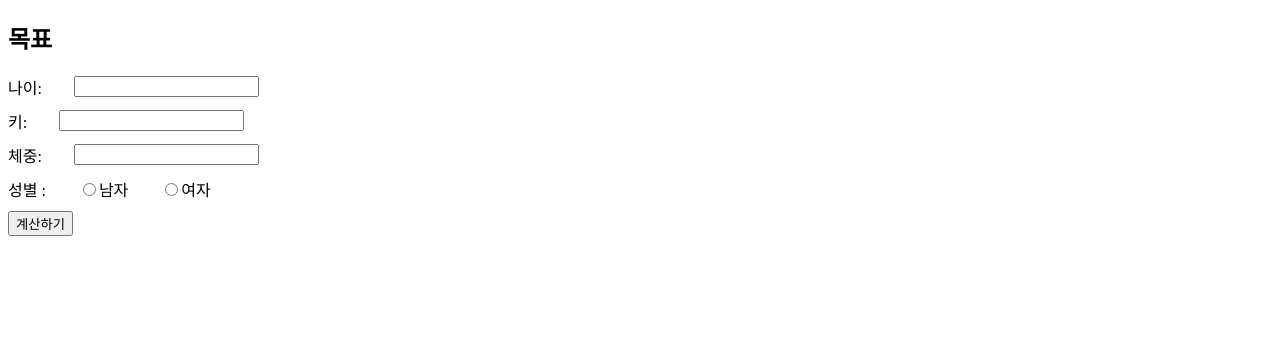
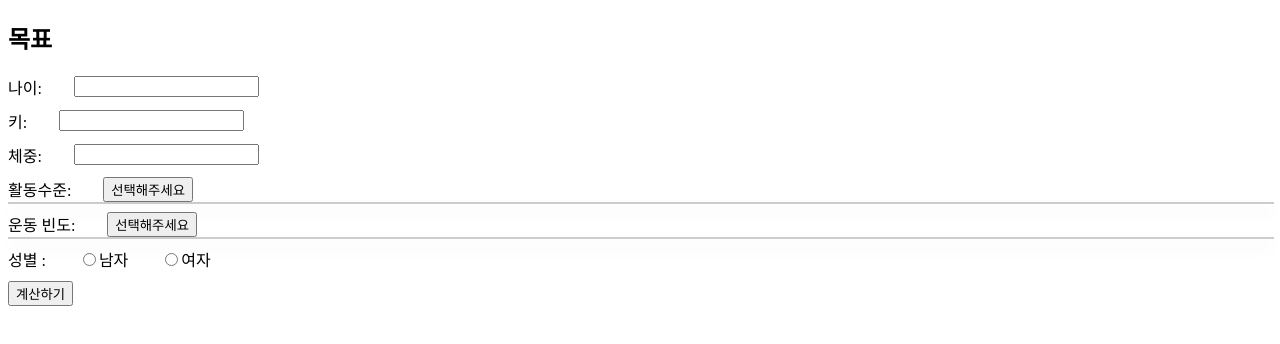
Before and after one commit to programmers-4gen-b/MyMealDiary, a React (Create React App) app in the folder client/: page / in a window 1280 px wide. Shown: the top 344 px of the page. Built offline with nearby package versions, Linux system fonts and the light colour scheme.

Commit message:
feat/ 목표 페이지 - 활동 대사량 추가

```diff
--- a/client/src/App.js
+++ /dev/null
@@ -1,63 +0,0 @@
-import React, { useState } from 'react';
-import './index.css';
-import GenderSelection from './component/GenderSelection';
-import BmrCalculator from './component/BmrCalculator';
-
-function App() {
-  const [formData, setFormData] = useState({
-    weight: "",
-    height: "",
-    age: "",
-    gender: "",
-    result: ""
-  });
-
-  const handleInputChange = (e) => {
-    const { name, value } = e.target;
-    setFormData({...formData, [name]: value});
-  };
-
-  return (
-    <div>
-      <h2>목표</h2>
-
-      <div className="input-body">
-        <span>나이:</span>
-        <input
-          type="number"
-          name="age"
-          value={formData.age}
-          onChange={handleInputChange}
-        />
-      </div>
-
-      <div className="input-body">
-        <span>  키:</span>
-        <input
-          type="number"
-          name="height"
-          value={formData.height}
-          onChange={handleInputChange}
-        />
-      </div>
-
-      <div className="input-body">
-        <span>체중:</span>
-        <input
-          type="number"
-          name="weight"
-          value={formData.weight}
-          onChange={handleInputChange}
-        />
-      </div>
-
-      <GenderSelection gender={formData.gender}
-      setGender={(value) => setFormData({...formData, gender: value})}
-      />
-
-      <BmrCalculator formData={formData} />
-    </div>
-  );
-}
-
-export default App;
--- /dev/null
+++ b/client/src/Goal.css
@@ -0,0 +1,39 @@
+.input-body {
+    display: flex;
+    align-items: center; /* 요소를 수직 중앙 정렬 */
+    justify-content: flex-start; /* 요소를 왼쪽 정렬 */
+    gap: 2rem; /* 요소 간의 간격 */
+    margin-bottom: 10px;
+    position: relative; /* 드롭다운 배치를 위한 상대적 위치 */
+  }
+
+  .options {
+    position: absolute; /* 드롭다운이 부모 기준으로 절대 위치 */
+    top: 100%; /* 부모 요소 바로 아래에 위치 */
+    left: 0;
+    background-color: white;
+    border: 1px solid #ccc;
+    width: 100%;
+    box-shadow: 0px 8px 16px rgba(0, 0, 0, 0.1);
+    z-index: 1;
+    max-height: 0;
+    overflow: hidden;
+    transition: max-height 0.3s ease-out;
+  }
+
+  .options.show {
+    max-height: 300px; /* 드롭다운이 펼쳐질 때 높이 */
+  }
+
+  .options button {
+    width: 100%;
+    padding: 10px;
+    text-align: left;
+    background: none;
+    border: none;
+    cursor: pointer;
+  }
+
+  .options button:hover {
+    background-color: #f0f0f0;
+  }
--- /dev/null
+++ b/client/src/Goal.js
@@ -0,0 +1,143 @@
+import React, { useState } from 'react';
+import './Goal.css';
+import GenderSelection from './component/GenderSelection';
+import BmrCalculator from './component/BmrCalculator';
+
+function Goal() {
+  const [formData, setFormData] = useState({
+    weight: "",
+    height: "",
+    age: "",
+    gender: "",
+    result: "",
+    activityGrade: "",
+    exerciseGrade: ""
+  });
+
+  const [showOptions, setShowOptions] = useState({
+    activityGrade : false,
+    exerciseGrade : false
+  });
+
+  const handleInputChange = (e) => {
+    const { name, value } = e.target;
+    setFormData({...formData, [name]: value});
+  };
+
+  const handleOptionSelect = (field ,option) => {
+    setFormData((prevData) => ({
+      ...prevData, [field]: option }));
+    setShowOptions(
+      (prevOptions) => ({
+        ...prevOptions, [field] : false}));
+  };
+
+  const toggleOptions = (field) => {
+    setShowOptions((prevOptions) => ({
+      ...prevOptions, [field] : !prevOptions[field]
+    }));
+  };
+
+  const getExerciseGradeText = (value) => {
+    switch (value) {
+      case 0:
+        return "주에 운동 0회";
+      case 0.1:
+        return "주에 운동 1~3회";
+      case 0.2:
+        return "주에 운동 4~6회";
+      case 0.3:
+        return "주에 운동 7회 이상";
+      default:
+        return "선택해주세요"; // 초기 상태
+    }
+  };
+
+  const getActivityGradeText = (value) => {
+    switch (value) {
+      case 1.2:
+        return "낮음 (1.2)";
+      case 1.4:
+        return "보통 (1.4)";
+      case 1.6:
+        return "높음 (1.6)";
+      default:
+        return "선택해주세요"; // 초기 상태
+    }
+  };
+
+  return (
+    <div>
+      <h2>목표</h2>
+
+      <div className="input-body">
+        <span>나이:</span>
+        <input
+          type="number"
+          name="age"
+          value={formData.age}
+          onChange={handleInputChange}
+        />
+      </div>
+
+      <div className="input-body">
+        <span>  키:</span>
+        <input
+          type="number"
+          name="height"
+          value={formData.height}
+          onChange={handleInputChange}
+        />
+      </div>
+
+      <div className="input-body">
+        <span>체중:</span>
+        <input
+          type="number"
+          name="weight"
+          value={formData.weight}
+          onChange={handleInputChange}
+        />
+      </div>
+
+      <div className="input-body">
+        <span>활동수준:</span>
+
+        <button type="button" onClick={() => toggleOptions('activityGrade')}>
+          {getActivityGradeText(formData.activityGrade)}
+        </button>
+
+        <div className={`options ${showOptions.activityGrade ? "show" : ""}`}>
+          <button onClick={() => handleOptionSelect('activityGrade', 1.2)}> 낮음 (1.2)</button>
+          <button onClick={() => handleOptionSelect('activityGrade', 1.4)}> 보통 (1.4)</button>
+          <button onClick={() => handleOptionSelect('activityGrade', 1.6)}> 높음 (1.6)</button>
+        </div>
+
+      </div>
+
+      <div className="input-body">
+        <span>운동 빈도:</span>
+
+        <button type="button" onClick={() => toggleOptions('exerciseGrade')}>
+          {getExerciseGradeText(formData.exerciseGrade)}
+        </button>
+
+        <div className={`options ${showOptions.exerciseGrade ? "show" : ""}`}>
+          <button onClick={() => handleOptionSelect('exerciseGrade',  0)}> 주에 운동 0회 </button>
+          <button onClick={() => handleOptionSelect('exerciseGrade',0.1)}> 주에 운동 1~3회</button>
+          <button onClick={() => handleOptionSelect('exerciseGrade',0.2)}> 주에 운동 4~6회</button>
+          <button onClick={() => handleOptionSelect('exerciseGrade',0.3)}> 주에 운동 7회 이상</button>
+        </div>
+
+      </div>
+
+      <GenderSelection gender={formData.gender}
+      setGender={(value) => setFormData({...formData, gender: value})}
+      />
+
+      <BmrCalculator formData={formData} />
+    </div>
+  );
+}
+
+export default Goal;
--- a/client/src/component/BmrCalculator.jsx
+++ b/client/src/component/BmrCalculator.jsx
@@ -2,9 +2,11 @@ import React, {useState} from "react";
 
 function BmrCalculator( {formData} ) {
     const [result, setResult] = useState("")
+    const [result2,setResult2] = useState("")
 
     const calculateBmr = () => {
-        const {weight, height, age, gender} = formData;
+        const {weight, height, age,
+              gender, activityGrade, exerciseGrade} = formData;
 
         if (!weight || !height || !age || !gender) {
             setResult("값을 다 입력해주세요.");
@@ -14,22 +16,28 @@ function BmrCalculator( {formData} ) {
         const w = parseFloat(weight);
         const h = parseFloat(height);
         const a = parseInt(age);
-
+        const aG = parseFloat(activityGrade);
+        const eG = parseFloat(exerciseGrade);
         let bmr;
+        let amr;
 
         if (gender === "male") {
           bmr = 88.362 + (13.397 * w) + (4.799 * h) - (5.667 * a);
+          amr = (88.362 + (13.397 * w) + (4.799 * h) - (5.667 * a))*(aG+eG);
         } else {
           bmr = 447.593 + (9.247 * w) + (3.098 * h) - (4.330 * a);
+          amr = (447.593 + (9.247 * w) + (3.098 * h) - (4.330 * a))*(aG+eG);
         }
 
         setResult(`기초대사량 : ${Math.round(bmr)} kcal`)
+        setResult2(`활동대사량 : ${Math.round(amr)} kcal`)
     }; return (
         <div>
     <button onClick={calculateBmr}>계산하기</button>
-    {result && (
+    {result && result2 && (
         <div>
           <p>{result}</p>
+          <p>{result2}</p>
         </div>
       )}
     </div>
--- a/client/src/index.css
+++ /dev/null
@@ -1,7 +0,0 @@
-.input-body {
-    display: flex;
-    align-items: center;
-    text-align: left;
-    gap: 2rem;
-    margin-bottom: 10px;
-}
--- a/client/src/index.js
+++ b/client/src/index.js
@@ -1,11 +1,11 @@
 import React from 'react';
 import ReactDOM from 'react-dom/client';
-import App from './App';
+import Goal from './Goal';
 
 const root = ReactDOM.createRoot(document.getElementById('root'));
 root.render(
   <React.StrictMode>
-    <App />
+    <Goal />
   </React.StrictMode>
 );
 
```
Also changed, not shown: client/src/App.css (deleted, +0 -38 lines).
